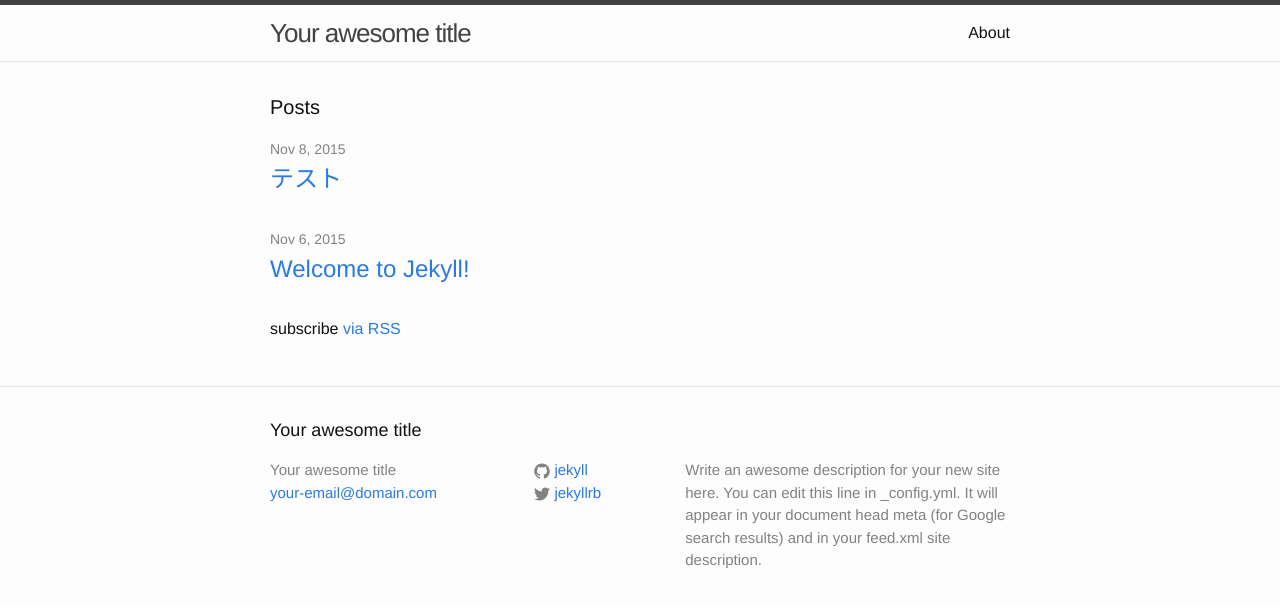
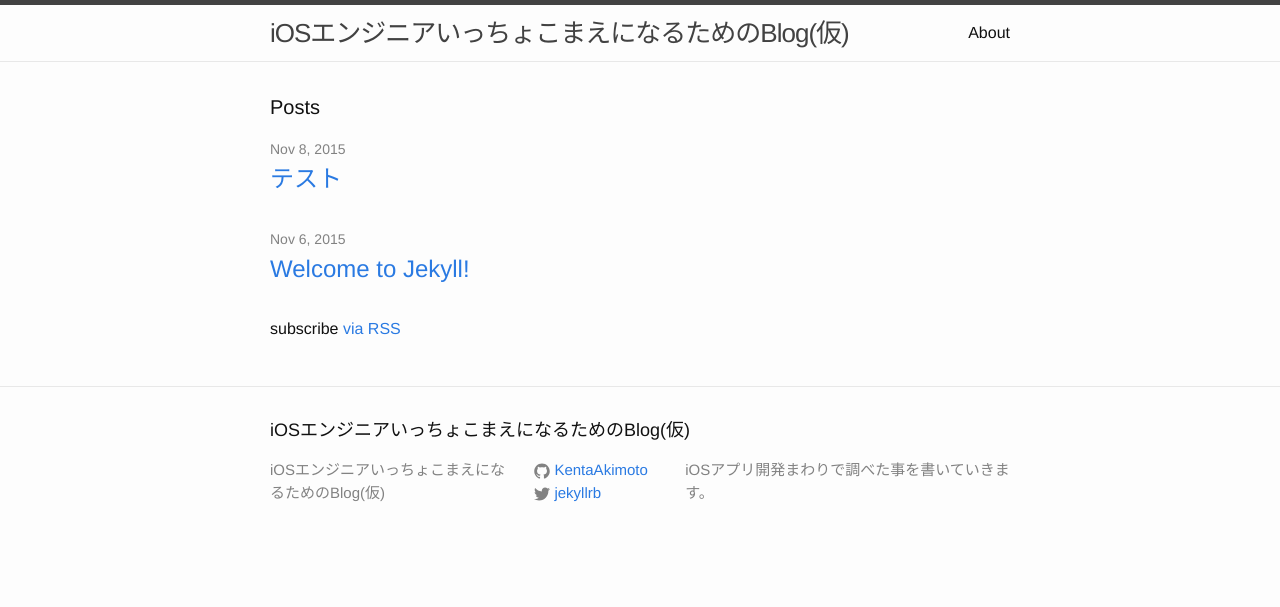
Before and after one commit to KentaAkimoto/KentaAkimoto.github.io, a Jekyll site: the page built from index.html, in a window 1280 px wide. Shown: the top 607 px of the page. Built offline with Jekyll 4.4.1, drawn with Linux system fonts in a browser that asks for light colours.

Commit message:
とりあえずタイトル仮置き

```diff
--- a/_config.yml
+++ b/_config.yml
@@ -6,16 +6,14 @@
 # 'jekyll serve'. If you change this file, please restart the server process.
 
 # Site settings
-title: Your awesome title
-email: your-email@domain.com
+title: iOSエンジニアいっちょこまえになるためのBlog(仮)
+email:
 description: > # this means to ignore newlines until "baseurl:"
-  Write an awesome description for your new site here. You can edit this
-  line in _config.yml. It will appear in your document head meta (for
-  Google search results) and in your feed.xml site description.
+  iOSアプリ開発まわりで調べた事を書いていきます。
 baseurl: "" # the subpath of your site, e.g. /blog
-url: "http://yourdomain.com" # the base hostname & protocol for your site
+url: "https://kentaakimoto.github.io" # the base hostname & protocol for your site
 twitter_username: jekyllrb
-github_username:  jekyll
+github_username:  KentaAkimoto
 
 # Build settings
 markdown: kramdown
```
